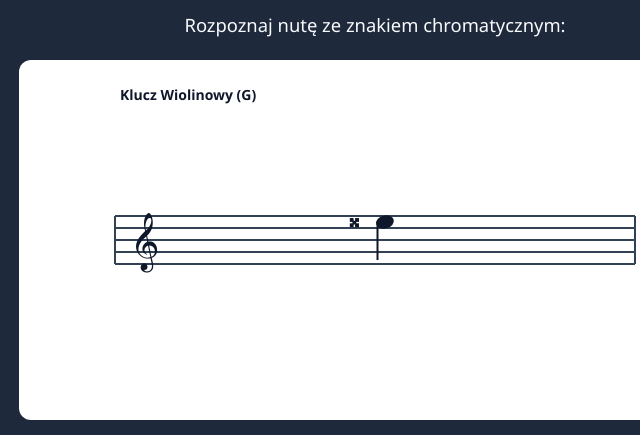
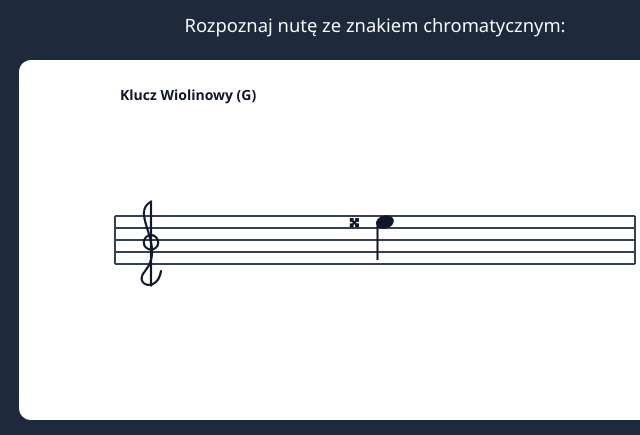
Before and after one commit to Proksima-Centauri/Rozpoznawanie-nut-w-oktawach-klasa-1-ll-st., a plain HTML site: page index.html in a window 1280 px wide. Shown: the part 214-649 px from the top of the page, 265-905 px from the left. Drawn offline with Linux system fonts and the light colour scheme.

Commit message:
Render clefs as vector shapes

```diff
--- a/index.html
+++ b/index.html
@@ -1176,6 +1176,76 @@
         };
     }
 
+    function drawTrebleClefSymbol(centerY, lineSpacing) {
+        const scale = lineSpacing / 12;
+        const x = 72;
+        const stroke = 2.2 * scale;
+
+        ctx.save();
+        ctx.strokeStyle = '#0f172a';
+        ctx.lineWidth = stroke;
+        ctx.lineCap = 'round';
+
+        ctx.beginPath();
+        ctx.moveTo(x + 4 * scale, centerY - 3.2 * lineSpacing);
+        ctx.bezierCurveTo(
+            x - 18 * scale,
+            centerY - 2.2 * lineSpacing,
+            x + 20 * scale,
+            centerY + 0.4 * lineSpacing,
+            x - 2 * scale,
+            centerY + 2.6 * lineSpacing
+        );
+        ctx.bezierCurveTo(
+            x - 14 * scale,
+            centerY + 3.7 * lineSpacing,
+            x + 10 * scale,
+            centerY + 4.5 * lineSpacing,
+            x + 14 * scale,
+            centerY + 2.6 * lineSpacing
+        );
+        ctx.stroke();
+
+        ctx.beginPath();
+        ctx.arc(x + 4 * scale, centerY + 0.2 * lineSpacing, 7.2 * scale, 0, Math.PI * 2);
+        ctx.stroke();
+
+        ctx.beginPath();
+        ctx.moveTo(x + 4 * scale, centerY - 3.2 * lineSpacing);
+        ctx.lineTo(x + 4 * scale, centerY + 3.8 * lineSpacing);
+        ctx.stroke();
+
+        ctx.restore();
+    }
+
+    function drawBassClefSymbol(centerY, lineSpacing) {
+        const scale = lineSpacing / 12;
+        const x = 72;
+        const lineF = centerY - lineSpacing;
+
+        ctx.save();
+        ctx.strokeStyle = '#0f172a';
+        ctx.fillStyle = '#0f172a';
+        ctx.lineWidth = 2.2 * scale;
+        ctx.lineCap = 'round';
+
+        ctx.beginPath();
+        ctx.arc(x - 6 * scale, lineF + 1 * scale, 17 * scale, -0.85 * Math.PI, 0.85 * Math.PI, false);
+        ctx.stroke();
+
+        ctx.beginPath();
+        ctx.moveTo(x - 22 * scale, lineF + 3 * scale);
+        ctx.quadraticCurveTo(x - 3 * scale, lineF - 5 * scale, x + 6 * scale, lineF - 1 * scale);
+        ctx.stroke();
+
+        ctx.beginPath();
+        ctx.arc(x + 20 * scale, lineF - 6 * scale, 2.5 * scale, 0, Math.PI * 2);
+        ctx.arc(x + 20 * scale, lineF + 6 * scale, 2.5 * scale, 0, Math.PI * 2);
+        ctx.fill();
+
+        ctx.restore();
+    }
+
     function getNoteY(pitchIndex, isTreble) {
         const centerY = 170;
         const { stepHeight } = getStaffMetrics();
@@ -1221,13 +1291,10 @@
         const clefName = isTreble ? 'Klucz Wiolinowy (G)' : 'Klucz Basowy (F)';
         ctx.fillText(clefName, 45, 30);
 
-        ctx.font = `${staffMetrics.clefFontSize}px serif`;
-        ctx.textBaseline = 'middle';
         if (isTreble) {
-            ctx.fillText('𝄞', 55, centerY + 5);
+            drawTrebleClefSymbol(centerY, lineSpacing);
         } else {
-            const lineF = staffTopY + lineSpacing;
-            ctx.fillText('𝄢', 55, lineF + 10);
+            drawBassClefSymbol(centerY, lineSpacing);
         }
 
         if (renderPitchIndex !== null) {
```
